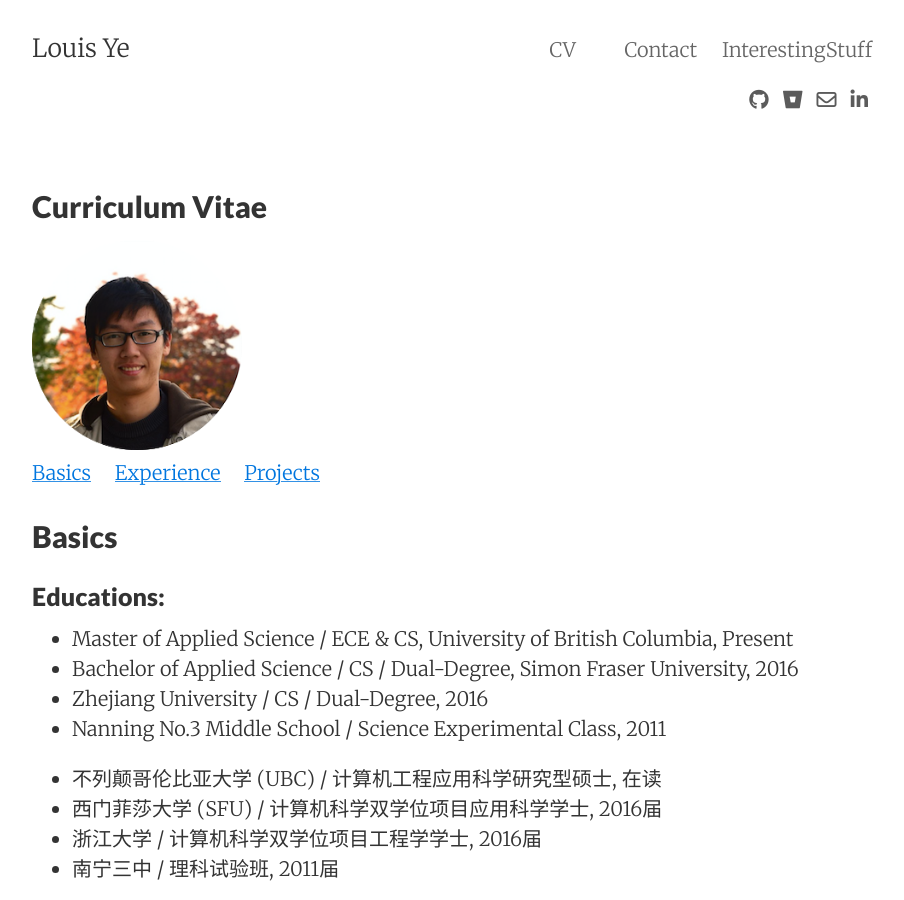
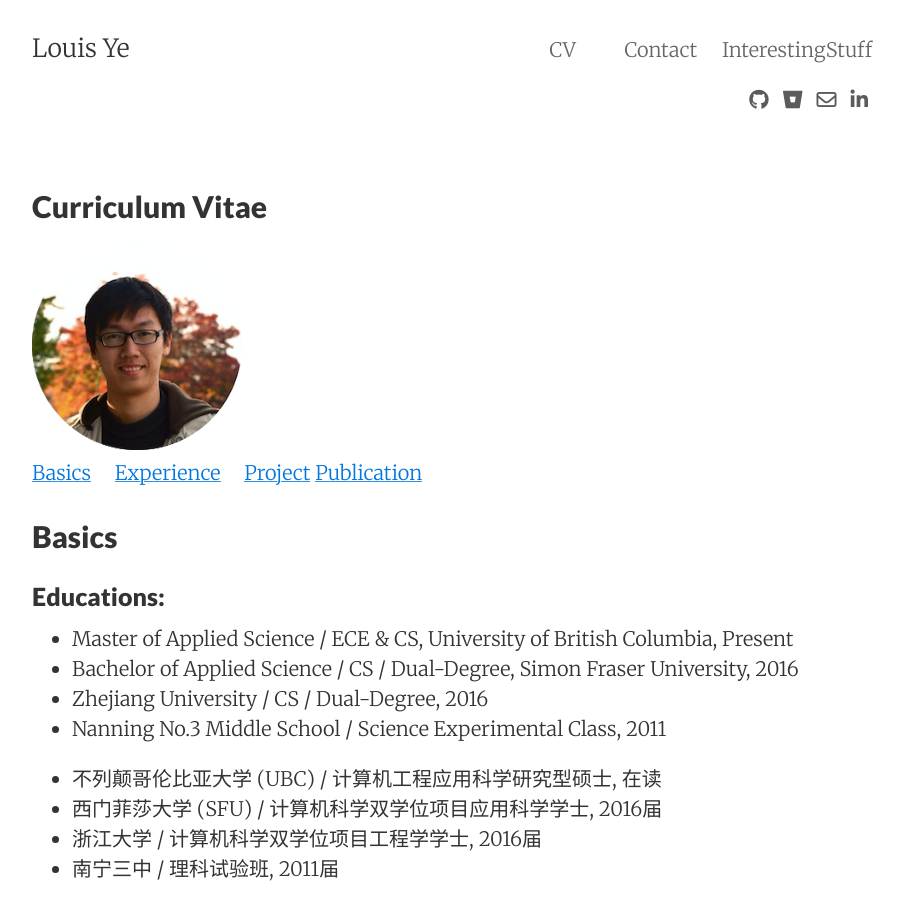
Before and after one commit to Louis-Ye/Louis-Ye.github.io, a Jekyll site: the page built from cv/index.md, in a window 1280 px wide and 900 px high. Shown: the whole window, without its empty margins (188-1092 px from the left). Built offline with Jekyll 4.4.1, drawn with Linux system fonts in a browser that asks for light colours; nearby versions of some CDN libraries.

Commit message:
Update cv index

```diff
--- a/cv/index.md
+++ b/cv/index.md
@@ -9,7 +9,8 @@ tags: Curriculum Vitae
 </div>
 <a href="#Basics">Basics</a> &nbsp;&nbsp;&nbsp;
 <a href="#Experience">Experience</a> &nbsp;&nbsp;&nbsp;
-<a href="#Projects">Projects</a>
+<a href="#Project">Project</a>
+<a href="#Publication">Publication</a>
 
 <h2 id="Basics">Basics</h2>
 
```
